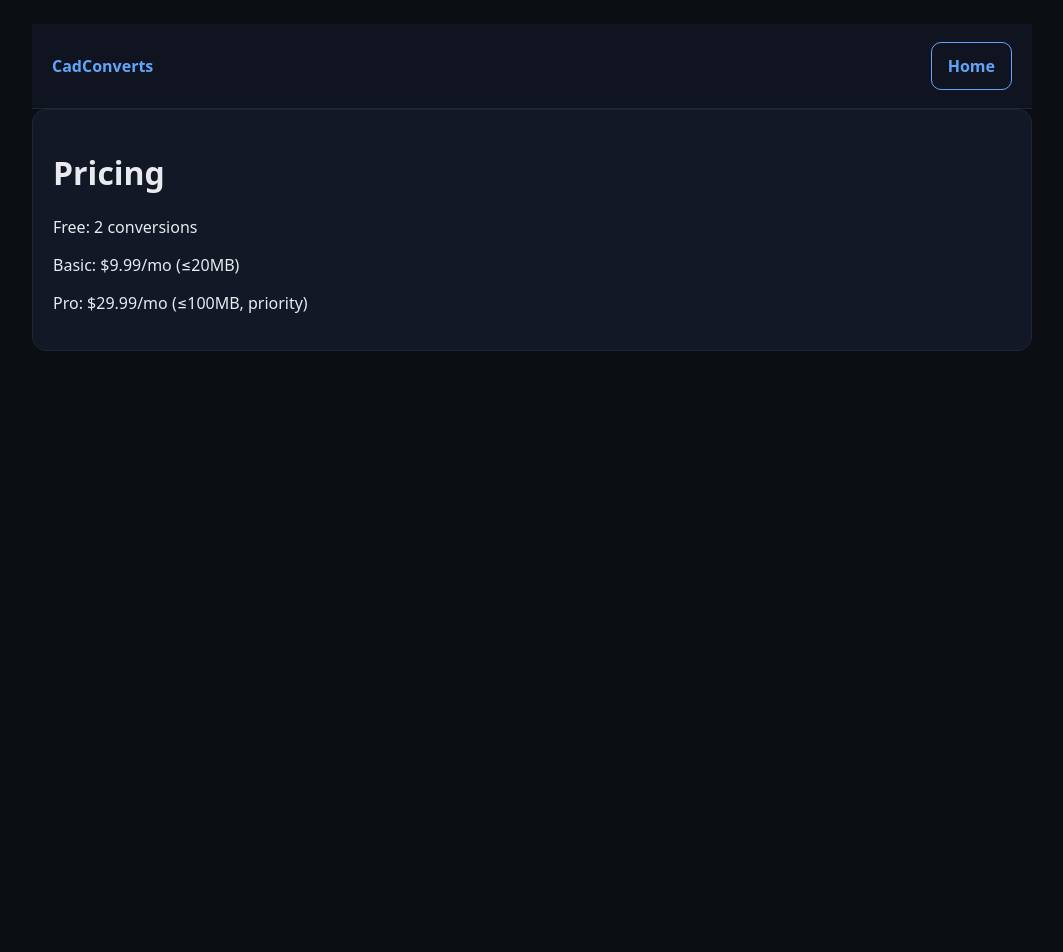
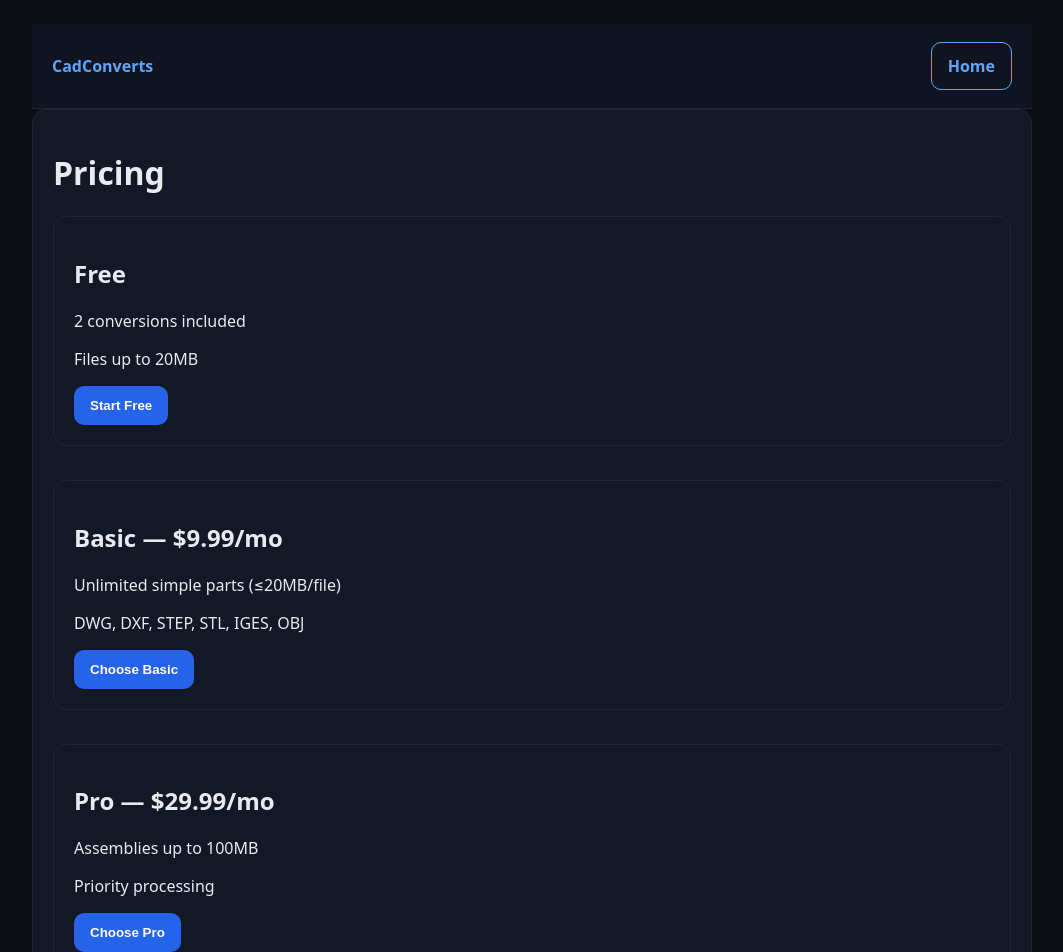
Before and after one commit to CataCB7/cadconverts, a Next.js app: page /pricing in a window 1280 px wide. Shown: the top 952 px of the page, without its empty margins (108-1171 px from the left). Before the commit the page ends 800 px from the top, so only its background shows below. Built offline with nearby package versions, Linux system fonts and the light colour scheme; no server answers.

Commit message:
Add Stripe payment links to pricing

```diff
--- a/pages/pricing.js
+++ b/pages/pricing.js
@@ -1 +1,50 @@
-export default ()=> (<div className='container'><div className='nav'><div className='brand'>CadConverts</div><a className='btn ghost' href='/'>Home</a></div><div className='card'><h1>Pricing</h1><p>Free: 2 conversions</p><p>Basic: $9.99/mo (≤20MB)</p><p>Pro: $29.99/mo (≤100MB, priority)</p></div></div>)
+export default () => (
+  <div className='container'>
+    <div className='nav'>
+      <div className='brand'>CadConverts</div>
+      <a className='btn ghost' href='/'>Home</a>
+    </div>
+
+    <div className='card'>
+      <h1>Pricing</h1>
+
+      <div style={{ display: 'grid', gap: '16px' }}>
+        {/* Free */}
+        <div className='card'>
+          <h2>Free</h2>
+          <p>2 conversions included</p>
+          <p>Files up to 20MB</p>
+          <button className='btn' onClick={() => window.location.href='/'}>
+            Start Free
+          </button>
+        </div>
+
+        {/* Basic */}
+        <div className='card'>
+          <h2>Basic — $9.99/mo</h2>
+          <p>Unlimited simple parts (≤20MB/file)</p>
+          <p>DWG, DXF, STEP, STL, IGES, OBJ</p>
+          <button
+            className='btn'
+            onClick={() => window.location.href="https://buy.stripe.com/test_8x26oGczPdR4a8m1Iu3AY00"}
+          >
+            Choose Basic
+          </button>
+        </div>
+
+        {/* Pro */}
+        <div className='card'>
+          <h2>Pro — $29.99/mo</h2>
+          <p>Assemblies up to 100MB</p>
+          <p>Priority processing</p>
+          <button
+            className='btn'
+            onClick={() => window.location.href="https://buy.stripe.com/test_28E6oG6br6oCgwK5YK3AY01"}
+          >
+            Choose Pro
+          </button>
+        </div>
+      </div>
+    </div>
+  </div>
+);
```
